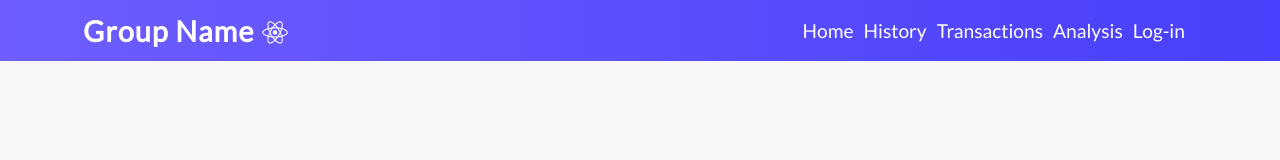
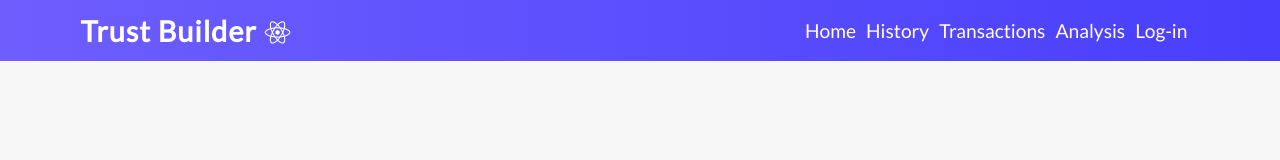
Before and after one commit to isabiiil/Creatica--TrustBuilder, a React (Create React App) app: page / in a window 1280 px wide. Shown: the top 160 px of the page. Built offline with nearby package versions, Linux system fonts and the light colour scheme.

Commit message:
Update Navbar.js

```diff
--- a/src/components/Navbar/Navbar.js
+++ b/src/components/Navbar/Navbar.js
@@ -14,7 +14,7 @@
     render() {
         return(
             <nav className="NavbarItems">
-                <h1 className="navbar-logo">Group Name<i className="fab fa-react"></i></h1>
+                <h1 className="navbar-logo">Trust Builder<i className="fab fa-react"></i></h1>
                 <div className="menu-icon" onClick={this.handleClick}>
                     <i className={this.state.clicked ? 'fas fa-times' : 'fas fa-bars'}></i>
                 </div>
```
